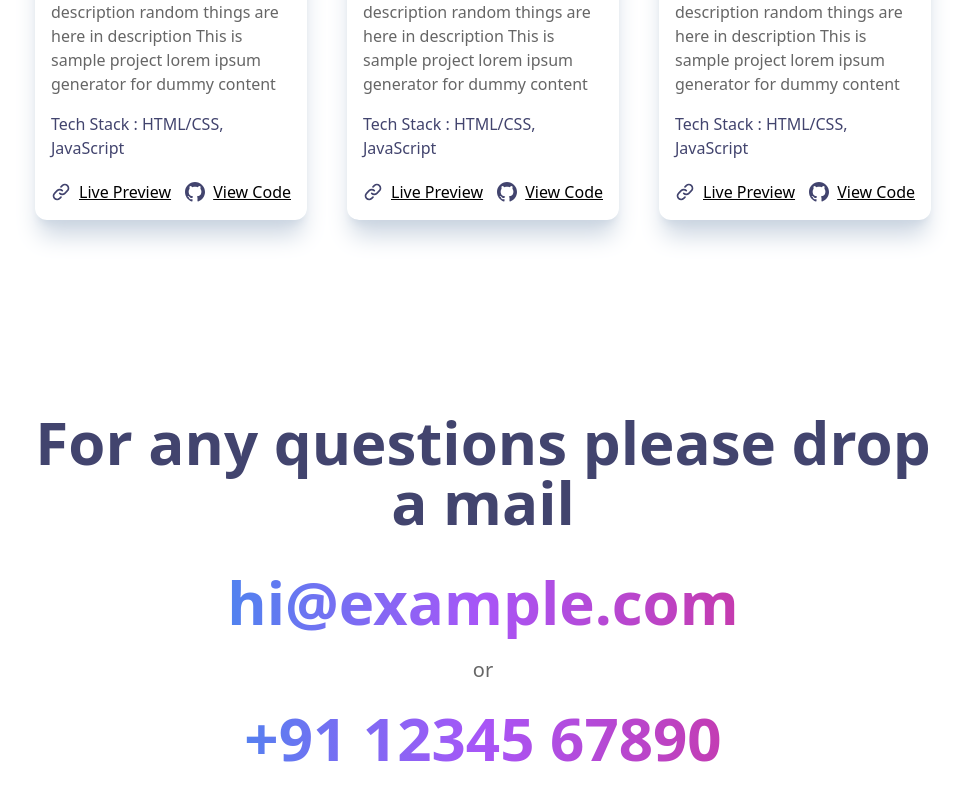
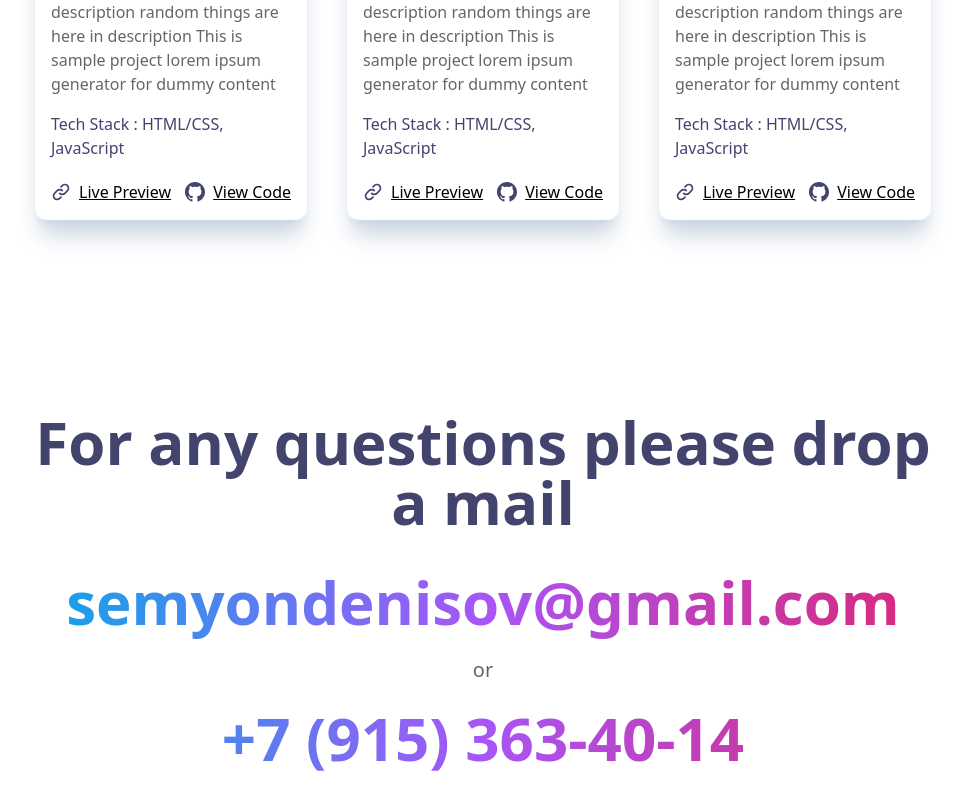
Before and after one commit to Samaelish/Pavan-MG-test-portfolio, a React (Vite) app: page / in a window 1280 px wide. Shown: the part 2071-2863 px from the top of the page, without its empty margins (157-1122 px from the left). Built offline with nearby package versions, Linux system fonts and the light colour scheme.

Commit message:
adapted links

```diff
--- a/src/Details.js
+++ b/src/Details.js
@@ -40,10 +40,9 @@ export const personalDetails = {
 
 // Social Media URLs
 export const socialMediaUrl = {
-  linkdein: 'https://www.linkedin.com/',
-  github: 'https://www.github.com/',
-  twitter: 'https://twitter.com/',
-  instagram: 'https://www.instagram.com/',
+  headhunter: 'https://hh.ru/resume/a7cce4a5ff086a4aeb0039ed1f63434c716572',
+  github: 'https://www.github.com/Samaelish',
+  vkontakte: 'https://vk.com/samaelish',
 }
 
 // Tech Stack and Tools
@@ -122,6 +121,6 @@ project lorem ipsum generator for dummy content`,
 
 // Contact Details
 export const contactDetails = {
-  email: 'hi@example.com',
-  phone: '+91 12345 67890',
+  email: 'semyondenisov@gmail.com',
+  phone: '+7 (915) 363-40-14',
 }
```
